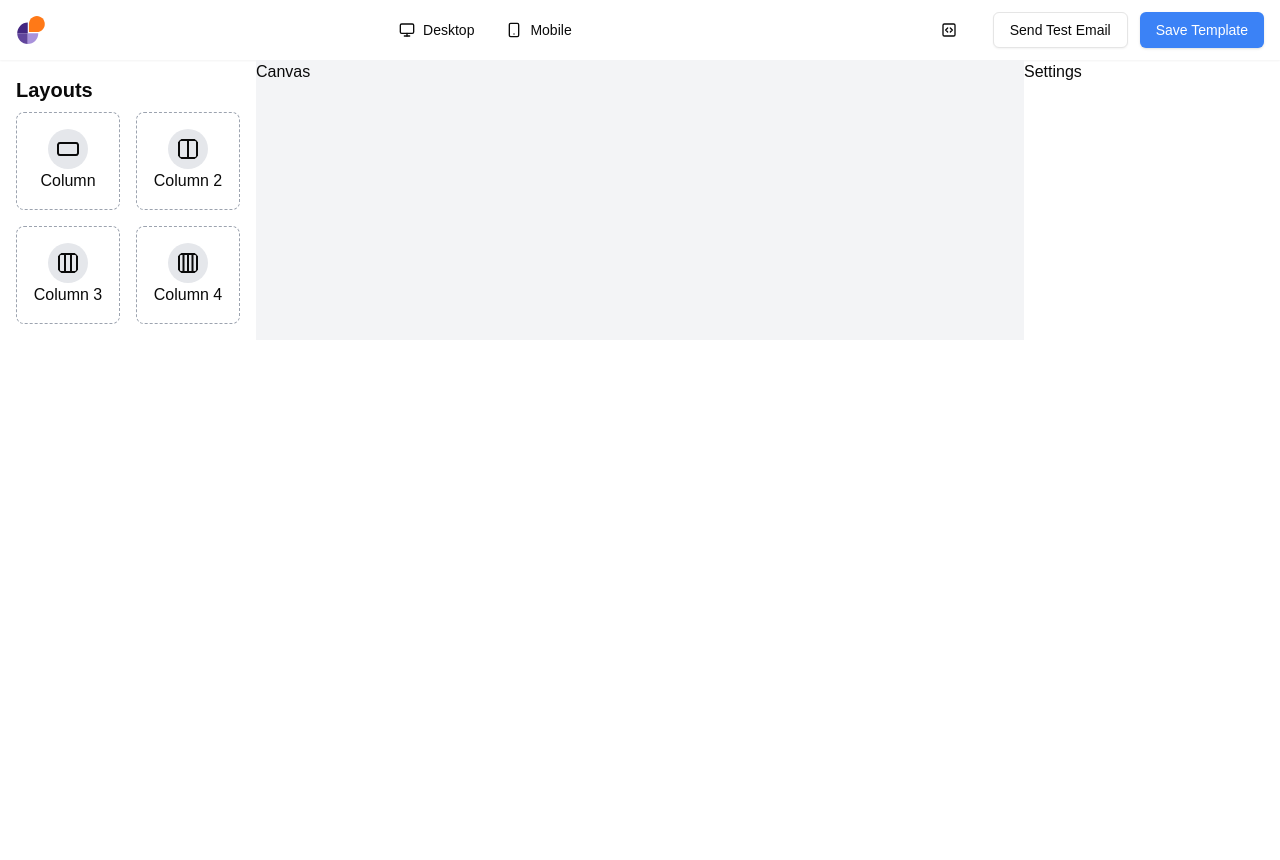
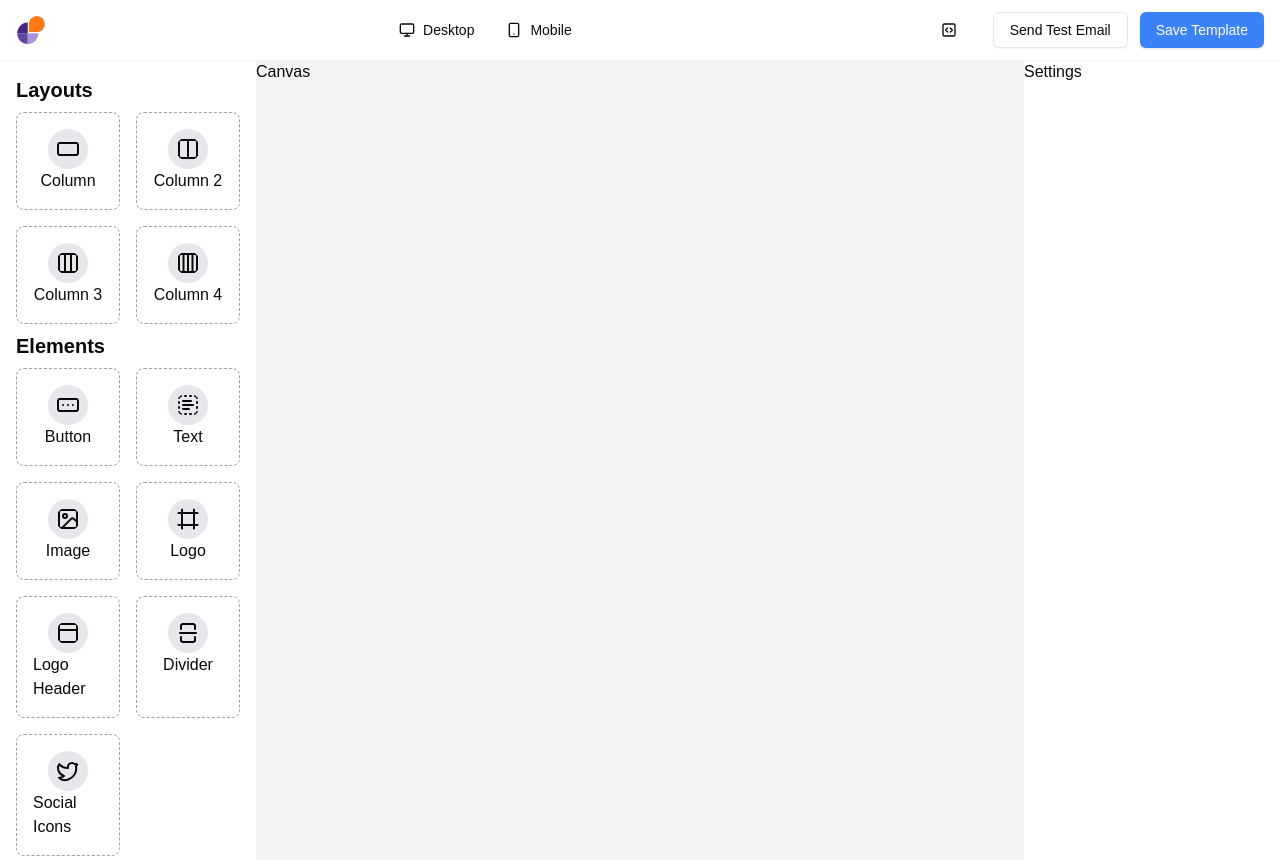
Before and after one commit to GausAlMunirTushar/ZenEmail, a Next.js app: page /editor/1 in a window 1280 px wide. Before the commit the page ends 800 px from the top, so only its background shows below. Built offline with nearby package versions, Linux system fonts and the light colour scheme; no server answers.

Commit message:
feat: add tailwind-scrollbar for improved scrollbar styling and enhance editor sidebar with elements section

```diff
--- a/package.json
+++ b/package.json
@@ -20,6 +20,7 @@
 		"react": "^18.0.0",
 		"react-dom": "^18.0.0",
 		"tailwind-merge": "^2.6.0",
+		"tailwind-scrollbar": "^3.1.0",
 		"tailwindcss-animate": "^1.0.7"
 	},
 	"devDependencies": {
--- a/src/app/globals.css
+++ b/src/app/globals.css
@@ -70,3 +70,10 @@ body {
 		@apply bg-background text-foreground;
 	}
 }
+
+.scrollbar-none::-webkit-scrollbar {
+	display: none; /* Hides scrollbar for WebKit browsers */
+}
+.scrollbar-none {
+	scrollbar-width: none; /* Hides scrollbar for Firefox */
+}
--- a/src/components/editor/EditorSidebar.jsx
+++ b/src/components/editor/EditorSidebar.jsx
@@ -1,10 +1,12 @@
 import Layout from "@/data/layout";
 import React from "react";
 import ElementLayoutCard from "./ElementLayoutCard";
+import ElementList from "@/data/elementList";
 
 const EditorSidebar = () => {
 	return (
-		<aside className="p-4">
+		<aside className="p-4 h-screen overflow-y-auto scrollbar-none">
+			<section>
 				<div>
 					<h1 className="text-xl font-bold mb-2">Layouts</h1>
 				</div>
@@ -13,6 +15,17 @@ const EditorSidebar = () => {
 						<ElementLayoutCard layout={layout} key={index} />
 					))}
 				</div>
+			</section>
+			<section>
+				<div>
+					<h1 className="text-xl font-bold my-2">Elements</h1>
+				</div>
+				<div className="grid grid-cols-1 md:grid-cols-2 gap-4">
+					{ElementList.map((element, index) => (
+						<ElementLayoutCard layout={element} key={index} />
+					))}
+				</div>
+			</section>
 		</aside>
 	);
 };
--- a/tailwind.config.mjs
+++ b/tailwind.config.mjs
@@ -9,53 +9,53 @@ export default {
 	theme: {
 		extend: {
 			colors: {
-  			background: 'hsl(var(--background))',
-  			foreground: 'hsl(var(--foreground))',
+				background: "hsl(var(--background))",
+				foreground: "hsl(var(--foreground))",
 				card: {
-  				DEFAULT: 'hsl(var(--card))',
-  				foreground: 'hsl(var(--card-foreground))'
+					DEFAULT: "hsl(var(--card))",
+					foreground: "hsl(var(--card-foreground))",
 				},
 				popover: {
-  				DEFAULT: 'hsl(var(--popover))',
-  				foreground: 'hsl(var(--popover-foreground))'
+					DEFAULT: "hsl(var(--popover))",
+					foreground: "hsl(var(--popover-foreground))",
 				},
 				primary: {
-  				DEFAULT: 'hsl(var(--primary))',
-  				foreground: 'hsl(var(--primary-foreground))'
+					DEFAULT: "hsl(var(--primary))",
+					foreground: "hsl(var(--primary-foreground))",
 				},
 				secondary: {
-  				DEFAULT: 'hsl(var(--secondary))',
-  				foreground: 'hsl(var(--secondary-foreground))'
+					DEFAULT: "hsl(var(--secondary))",
+					foreground: "hsl(var(--secondary-foreground))",
 				},
 				muted: {
-  				DEFAULT: 'hsl(var(--muted))',
-  				foreground: 'hsl(var(--muted-foreground))'
+					DEFAULT: "hsl(var(--muted))",
+					foreground: "hsl(var(--muted-foreground))",
 				},
 				accent: {
-  				DEFAULT: 'hsl(var(--accent))',
-  				foreground: 'hsl(var(--accent-foreground))'
+					DEFAULT: "hsl(var(--accent))",
+					foreground: "hsl(var(--accent-foreground))",
 				},
 				destructive: {
-  				DEFAULT: 'hsl(var(--destructive))',
-  				foreground: 'hsl(var(--destructive-foreground))'
+					DEFAULT: "hsl(var(--destructive))",
+					foreground: "hsl(var(--destructive-foreground))",
 				},
-  			border: 'hsl(var(--border))',
-  			input: 'hsl(var(--input))',
-  			ring: 'hsl(var(--ring))',
+				border: "hsl(var(--border))",
+				input: "hsl(var(--input))",
+				ring: "hsl(var(--ring))",
 				chart: {
-  				'1': 'hsl(var(--chart-1))',
-  				'2': 'hsl(var(--chart-2))',
-  				'3': 'hsl(var(--chart-3))',
-  				'4': 'hsl(var(--chart-4))',
-  				'5': 'hsl(var(--chart-5))'
-  			}
+					1: "hsl(var(--chart-1))",
+					2: "hsl(var(--chart-2))",
+					3: "hsl(var(--chart-3))",
+					4: "hsl(var(--chart-4))",
+					5: "hsl(var(--chart-5))",
+				},
 			},
 			borderRadius: {
-  			lg: 'var(--radius)',
-  			md: 'calc(var(--radius) - 2px)',
-  			sm: 'calc(var(--radius) - 4px)'
-  		}
-  	}
+				lg: "var(--radius)",
+				md: "calc(var(--radius) - 2px)",
+				sm: "calc(var(--radius) - 4px)",
 			},
-  plugins: [require("tailwindcss-animate")],
+		},
+	},
+	plugins: [require("tailwindcss-animate"), require("tailwind-scrollbar")],
 };
```
Also changed, not shown: 1 other file (tests, documents, lock files or other folders). Lines whose indentation alone changed are shown as unchanged.
